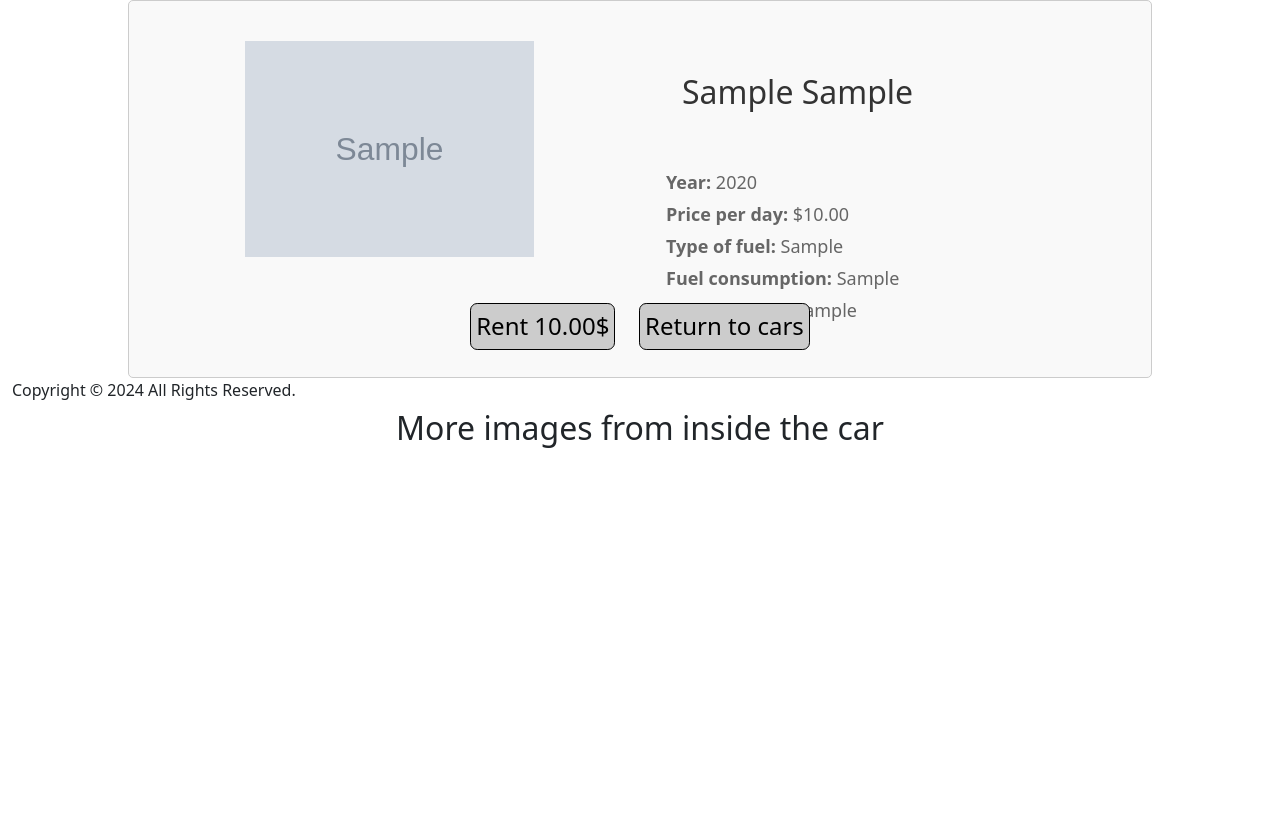
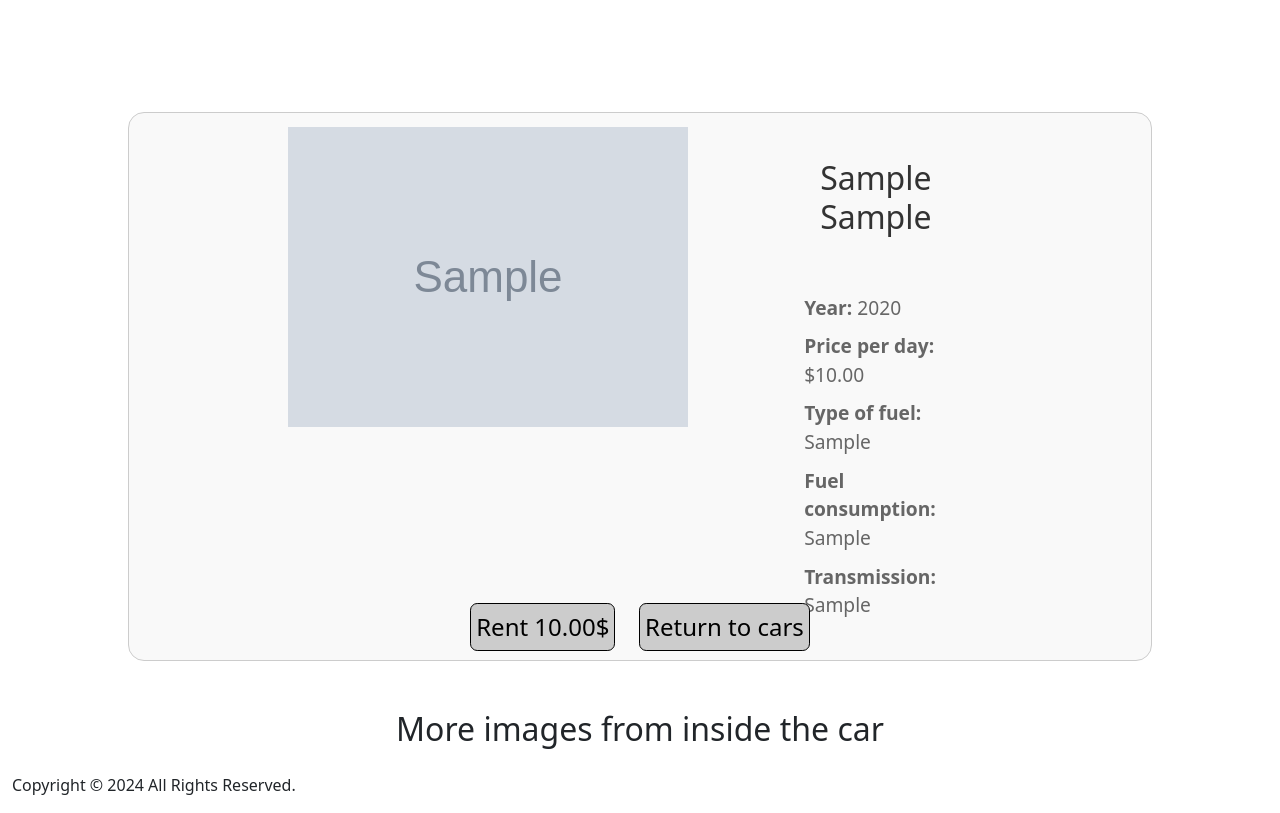
Before and after one commit to PeterKeremidchiev/Car-rental-app, a Django app: page /cars/1/details in a window 1280 px wide. Shown: the part 56-869 px from the top of the page. Before the commit the page ends 504 px from the top, so only its background shows below. Run offline with Django 4.2, Linux system fonts and the light colour scheme; tables that the repository leaves empty hold one stand-in row (values such as "Sample post"); grey boxes marked "Sample" are stand-in pictures; some libraries are stand-ins or nearby versions.

Commit message:
Car rental app changes

```diff
--- a/car_rental_app/templates/cars/car_detail.html
+++ b/car_rental_app/templates/cars/car_detail.html
@@ -4,39 +4,42 @@
     <style>
         .container {
             max-width: 80%;
-            justify-content: center/* Adjust the width as needed */
+            justify-content: center;
             margin: 7em auto;
-            padding: 20px;
+            padding: 0.1em;
             border: 1px solid #ccc;
-            border-radius: 5px;
+            border-radius: 1em;
             background-color: #f9f9f9;
             text-align: center;
         }
 
         .car-details {
             display: flex;
-            align-items: flex-start; /* Align the car details at the top */
-            justify-content: center; /* Center the car details horizontally */
-            margin-top: 20px; /* Add some spacing between the car image and details */
+            flex-wrap: wrap;
+            align-items: flex-start;
+            justify-content: center;
+            margin-top: 0.8em;
+            gap: 5em;
         }
 
         .car-image {
-            flex-basis: 50%;
-            margin-right: 20px; /* Add some space between the image and details */
+            margin-right: 1.25em;
         }
 
         .car-image img {
-            max-width: 60%; /* Make the image responsive */
-            height: auto;
+            max-width: 40em;
+            flex-basis: 10%;
+            max-height: 40vh;
+            {#height: 40vh;#}
         }
 
         .car-specs {
-            flex-basis: 50%;
-            text-align: left; /* Align the car details text to the left */
+            flex-basis: 20%;
+            text-align: left;
         }
 
         .car-specs h2 {
-            font-size: 2em; /* Increase the font size of the car make and model */
+            font-size: 2em;
             color: #333;
             margin-bottom: 0.3em;
             padding: 1em;
@@ -48,9 +51,9 @@
         }
 
         .car-specs ul li {
-            font-size: 18px; /* Increase the font size of the car details */
+            font-size: 1.2em;
             color: #666;
-            margin-bottom: 5px;
+            margin-bottom: 0.5em;
         }
         .images-inside {
             margin-bottom: -10em;
@@ -63,13 +66,13 @@
             font-size: 1.5em;
             color: #fff;
             padding: 0.3em 0.8em;
-            text-decoration: none; /* Remove default link underline */
-             /* Ensure inline-block display for proper alignment */
+            text-decoration: none;
+
         }
 
         .price a:hover {
             background-color: #ff8c00;
-            text-decoration: none; /* Darker orange on hover */
+            text-decoration: none;
         }
 
         .price a {
@@ -77,8 +80,13 @@
             padding: 0.2em;
             border: 1px solid black;
             border-radius: 0.3em;
-            color: black; /* Inherit text color from parent */
-            text-decoration: none; /* Remove default link underline */
+            color: black;
+            text-decoration: none;
+        }
+        @media (max-width: 768px) {
+            .car-image img {
+                max-width: 15em;
+            }
         }
 
     </style>
--- a/car_rental_app/templates/web/index.html
+++ b/car_rental_app/templates/web/index.html
@@ -7,7 +7,7 @@
 
         .detail-box {
             text-align: center;
-            max-width: 30vw;
+            max-width: 30em;
 
             overflow: auto;
 
@@ -15,6 +15,9 @@
         .detail-box p {
             font-size: 1em;
 
+        }
+        .detail-box h1 {
+            font-size: 0.5em;
         }
         .price {
             display: flex;
@@ -41,6 +44,7 @@
             color: black; /* Inherit text color from parent */
             text-decoration: none; /* Remove default link underline */
         }
+
 
     </style>
 
```
Also changed, not shown: car_rental_app/templates/cars/car_list_2.html (+6 -6 lines), car_rental_app/templates/cars/searched_cars_results.html (+5 -5 lines).
